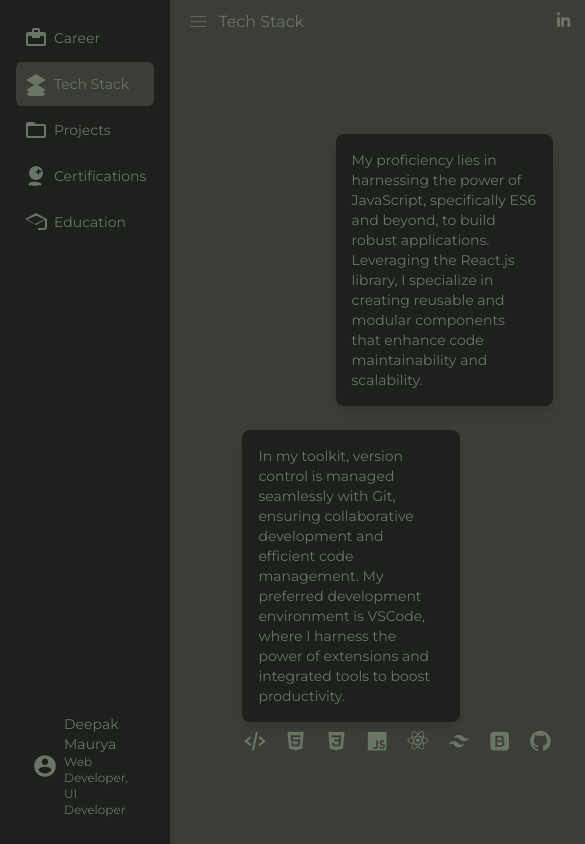
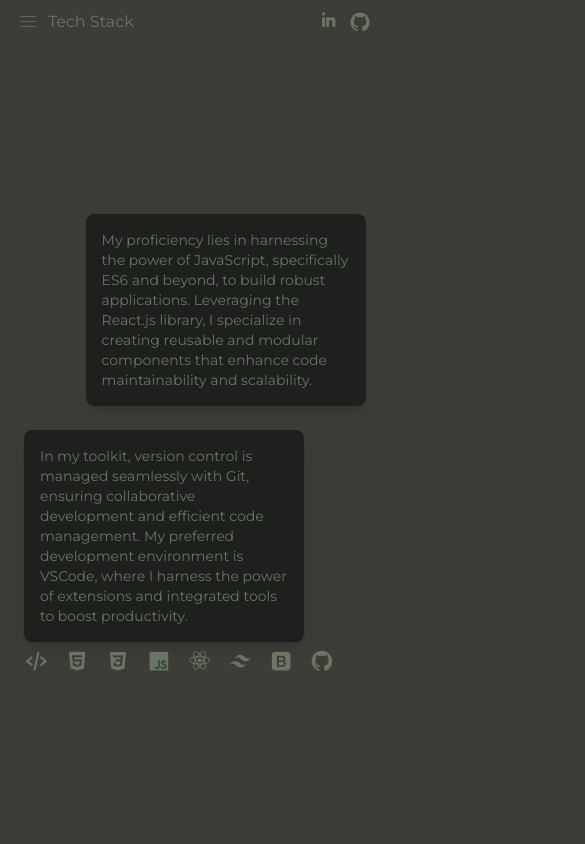
Before and after one commit to thedeepakmaurya/portfolionext, a Next.js app: page /tech-stack in a window 390 px wide. Shown: the top 844 px of the page, 585 px wide, since content can reach past the window. Built offline with nearby package versions, Linux system fonts and the light colour scheme.

Commit message:
mobile layout

```diff
--- a/src/components/Career.jsx
+++ b/src/components/Career.jsx
@@ -3,10 +3,10 @@ import React from "react";
 
 const Career = () => {
   return (
-    <section className="h-full w-full flex gap-1 items-center justify-center">
+    <section className="h-full w-full flex flex-col xl:flex-row gap-5 xl:gap-1 items-center justify-center">
       <div>
         <svg
-          className="text-lightforeground"
+          className="text-lightforeground hidden xl:block"
           xmlns="http://www.w3.org/2000/svg"
           width="100"
           height="1"
--- a/src/components/Certificates.jsx
+++ b/src/components/Certificates.jsx
@@ -21,9 +21,9 @@ const Certificates = () => {
         </svg>
       </div>
 
-      <div className=" w-full flex gap-10 items-center justify-center">
+      <div className=" w-full flex xl:flex-row flex-col gap-10 items-center justify-center">
         {certificates.map((certificate, index) => (
-          <div className=" flex flex-col  justify-center gap-2 border border-1 border-lightforeground p-4 h-32 w-44 rounded-lg px-4">
+          <div className=" flex flex-col  justify-center gap-2 border border-1 border-lightforeground p-4 h-32 xl:w-44 w-full rounded-lg px-4">
             <Image
               className="rounded-full h-8 w-8 grayscale border-2 border-foreground shadow-lg"
               src={certificate.img}
--- a/src/components/Education.jsx
+++ b/src/components/Education.jsx
@@ -3,10 +3,10 @@ import React from "react";
 
 const Education = () => {
   return (
-    <section className="h-full w-full flex gap-1 items-center justify-center">
+    <section className="h-full w-full flex xl:flex-row flex-col xl:gap-1 gap-5 items-center justify-center">
       <div>
         <svg
-          className="text-lightforeground"
+          className="text-lightforeground hidden xl:block"
           xmlns="http://www.w3.org/2000/svg"
           width="100"
           height="1"
@@ -15,7 +15,7 @@ const Education = () => {
           <rect width="200" height="1" />
         </svg>
       </div>
-      <div className="w-auto h-32 flex items-center justify-center gap-2 px-4">
+      <div className="w-auto h-auto flex items-center justify-center gap-2 px-4">
         <Image
           className="rounded-full grayscale border-2 border-foreground shadow-lg"
           src="/img/parvatijainsdchool.gif"
@@ -39,7 +39,7 @@ const Education = () => {
           <rect width="200" height="1" />
         </svg>
       </div>
-      <div className="w-auto h-32 flex items-center justify-center gap-2 px-4">
+      <div className="w-auto h-auto flex items-center justify-center gap-2 px-4">
         <Image
           className="rounded-full grayscale border-2 border-foreground shadow-lg "
           src="/img/dav.jpeg"
--- a/src/components/Profile.jsx
+++ b/src/components/Profile.jsx
@@ -7,7 +7,7 @@ const profile = () => {
   return (
     <section className="h-full w-full flex flex-col items-center justify-center">
       <Image
-        className="border-2 border-foreground rounded-full shadow-lg grayscale"
+        className="border-2 border-foreground rounded-full shadow-lg grayscale xl:mb-0 mb-2"
         src="/img/profile.jpg"
         alt="profile"
         width={80}
@@ -51,7 +51,7 @@ const profile = () => {
           </svg>
         </Link>
       </div>
-      <h2 className="text-sm text-center w-[65%]">
+      <h2 className="text-sm text-center xl:w-[65%] w-full">
         Passionate React.js developer crafting dynamic user experiences with
         seamless performance. I thrive on turning complex problems into elegant,
         intuitive solutions.
--- a/src/components/Projects.jsx
+++ b/src/components/Projects.jsx
@@ -8,7 +8,7 @@ const Projects = () => {
 
   return (
     <section className="flex items-center justify-center width-full h-full">
-      <div className="w-[60%] h-auto flex flex-col gap-6 bg-secondary rounded-md px-4 py-10 shadow-lg">
+      <div className="xl:w-[60%] w-full h-auto flex flex-col gap-6 bg-secondary rounded-md px-4 py-10 shadow-lg">
         {projects.map((project, index) => (
           <Link href={project.link} key={index} target="_blank">
             <div className="w-auto h-auto flex items-center justify-start gap-2 px-4">
--- a/src/components/SideNav.jsx
+++ b/src/components/SideNav.jsx
@@ -8,6 +8,8 @@ import { usePathname } from "next/navigation";
 const Sidenav = ({ children }) => {
   const [home, setHome] = useState(false);
   const [social, setSocial] = useState(true);
+  const [isSidebarOpen, setIsSidebarOpen] = useState(false);
+
   const { menu } = data;
   const path = usePathname();
 
@@ -51,7 +53,11 @@ const Sidenav = ({ children }) => {
   return (
     <div className="flex h-screen">
       {/* sidemenu */}
-      <nav className="relative w-72 bg-secondary">
+      <nav
+        className={`fixed xl:relative xl:w-72 w-64 h-full z-20 bg-secondary transition-transform duration-300 ${
+          isSidebarOpen ? "translate-x-0" : "-translate-x-full"
+        } xl:translate-x-0`}
+      >
         <ul className="w-full h-full flex flex-col gap-0.5 px-4 py-4">
           {menu.map((item, index) => (
             <SideNavLink
@@ -63,7 +69,6 @@ const Sidenav = ({ children }) => {
             />
           ))}
         </ul>
-
         <ul
           onClick={() => {
             checkHome();
@@ -96,11 +101,20 @@ const Sidenav = ({ children }) => {
         </ul>
       </nav>
 
-      <div className="flex flex-col flex-1">
+      {isSidebarOpen && (
+        <div
+          className="fixed inset-0 bg-black opacity-50 z-20 md:hidden backdrop-blur-[2px]"
+          onClick={() => setIsSidebarOpen(false)}
+        ></div>
+      )}
+
+      <div className="flex flex-col flex-1 max-w-[100vw]">
         <header className="sticky top-0 px-5 py-2 z-10">
           <h1 className="flex justify-between">
             <div className="flex items-center gap-2">
-              <svg className="xl:hidden"
+              <button onClick={() => setIsSidebarOpen(!isSidebarOpen)}>
+                <svg
+                  className="xl:hidden"
                   xmlns="http://www.w3.org/2000/svg"
                   viewBox="0 0 24 24"
                   width="20"
@@ -111,6 +125,7 @@ const Sidenav = ({ children }) => {
                   <rect y="11" width="20" height="1" rx="1" />
                   <rect y="17" width="20" height="1" rx="1" />
                 </svg>
+              </button>
               {pageTitle()}
             </div>
             {social && (
@@ -145,7 +160,7 @@ const Sidenav = ({ children }) => {
           </h1>
         </header>
         {/* main content */}
-        <main className="flex-1 p-4 overflow-y-auto">{children}</main>
+        <main className="flex-1 p-5 overflow-y-auto">{children}</main>
       </div>
     </div>
   );
--- a/src/components/TechStack.jsx
+++ b/src/components/TechStack.jsx
@@ -3,14 +3,14 @@ import React from "react";
 const TechStack = () => {
   return (
     <section className="h-full flex flex-col justify-center">
-      <div className="px-14">
-        <h2 className="float-right w-[70%] bg-secondary p-4 rounded-lg text-sm shadow-lg mb-6">
+      <div className="xl:px-14 px-1">
+        <h2 className="float-right xl:w-[70%] w-[82%] bg-secondary p-4 rounded-lg text-sm shadow-lg mb-6">
           My proficiency lies in harnessing the power of JavaScript,
           specifically ES6 and beyond, to build robust applications. Leveraging
           the React.js library, I specialize in creating reusable and modular
           components that enhance code maintainability and scalability.
         </h2>
-        <h2 className="float-left w-[70%] bg-secondary p-4 rounded-lg text-sm shadow-lg mb-2 ">
+        <h2 className="float-left xl:w-[70%] w-[82%] bg-secondary p-4 rounded-lg text-sm shadow-lg mb-2 ">
           In my toolkit, version control is managed seamlessly with Git,
           ensuring collaborative development and efficient code management. My
           preferred development environment is VSCode, where I harness the power
@@ -18,7 +18,7 @@ const TechStack = () => {
         </h2>
       </div>
 
-      <div className="px-14 flex gap-4">
+      <div className="xl:px-14 px-1 flex gap-4">
         <i className="bx bx-code-alt bx-sm"></i>
         <i className="bx bxl-html5 bx-sm"></i>
         <i className="bx bxl-css3 bx-sm"></i>
```
Lines whose indentation alone changed are shown as unchanged.
